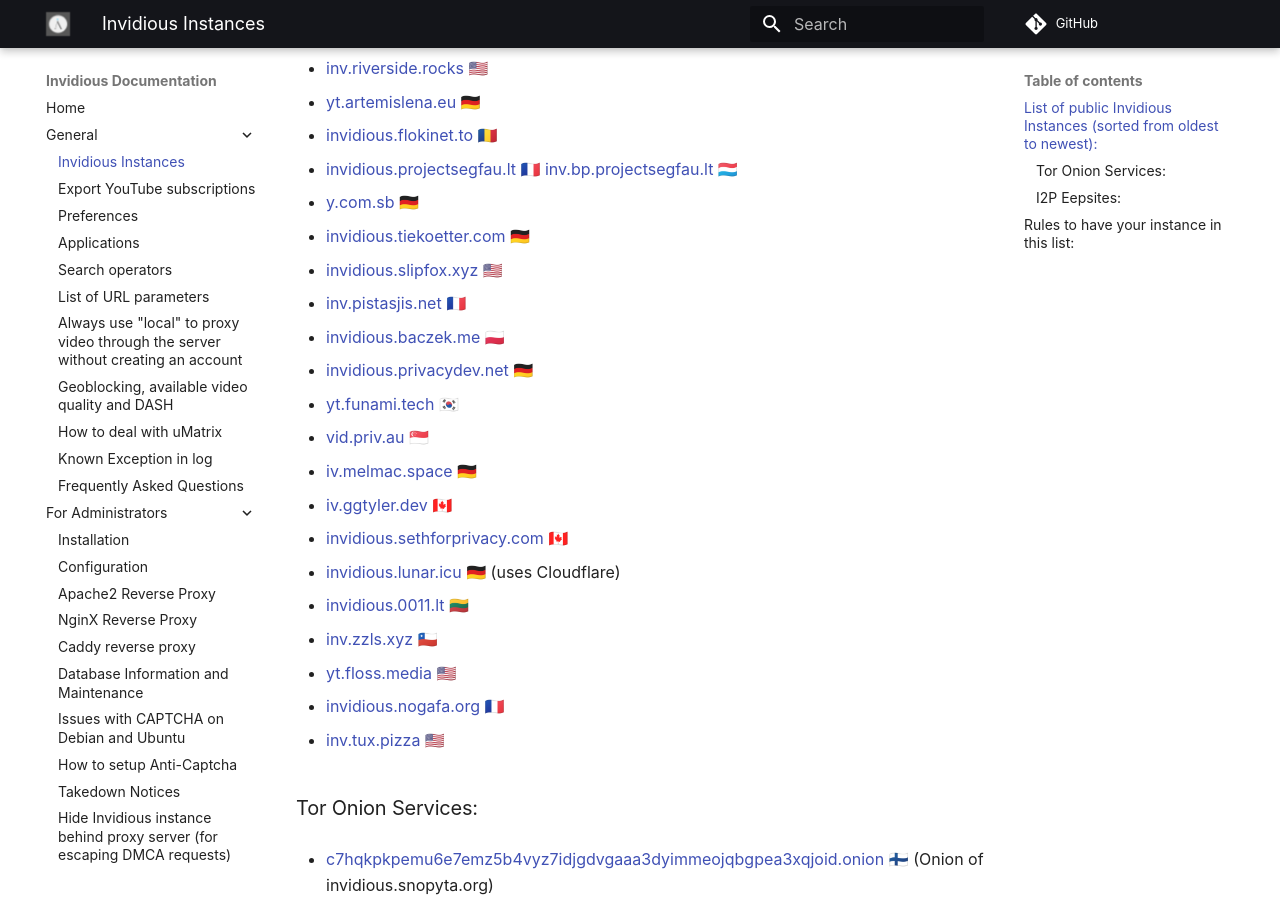
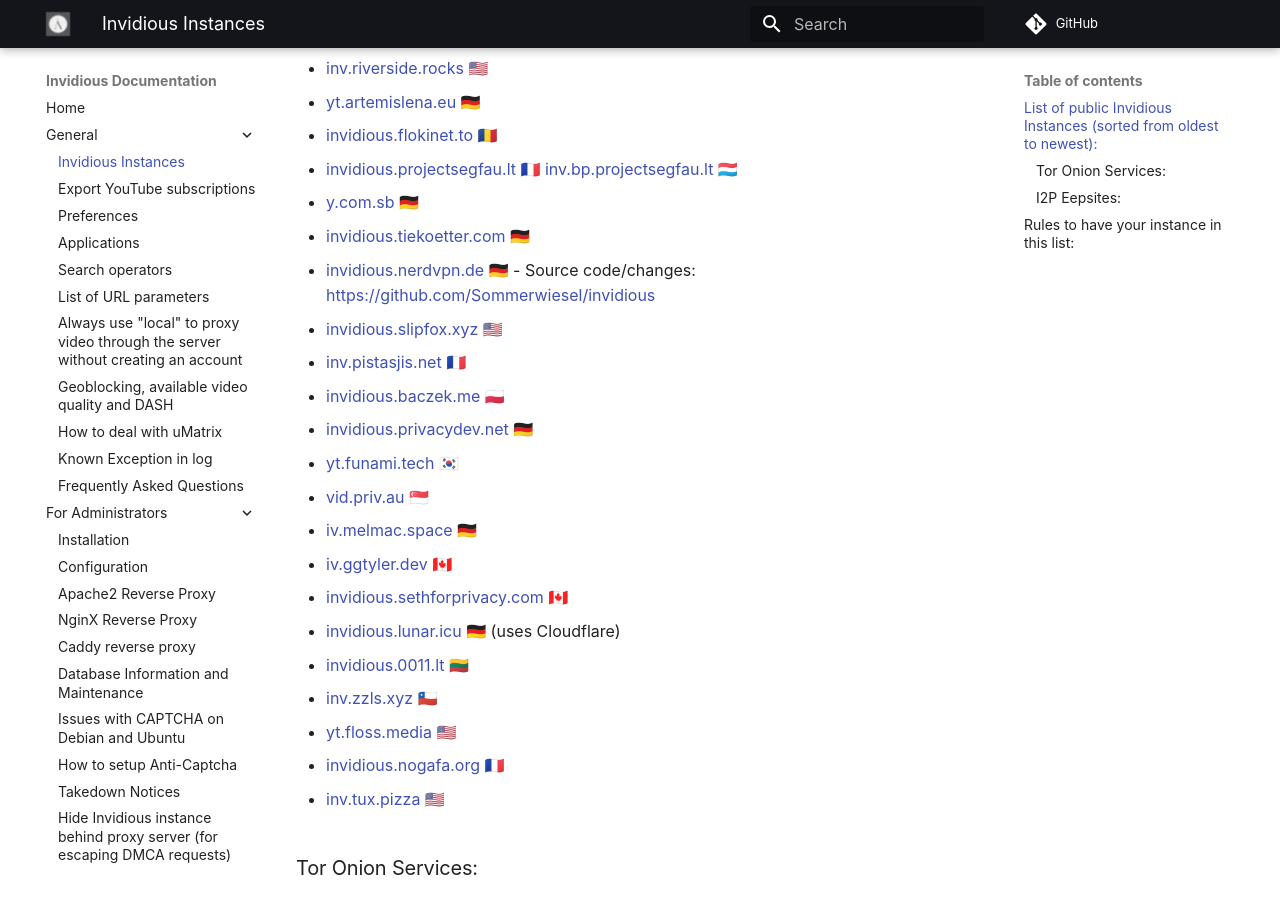
Before and after one commit to iv-org/documentation, an MkDocs documentation site: the page built from docs/instances.md, in a window 1280 px wide and 900 px high, scrolled down 558 px. Built offline with MkDocs 1.6.1 and Material for MkDocs 9.7.7, drawn with Linux system fonts in a browser that asks for light colours; comment, search, counter and statistics services are not loaded; grey boxes are pictures that could not be loaded.

Commit message:
Add back invidious.nerdvpn.de

```diff
--- a/docs/instances.md
+++ b/docs/instances.md
@@ -27,6 +27,8 @@
 * [y.com.sb](https://y.com.sb) 🇩🇪
 
 * [invidious.tiekoetter.com](https://invidious.tiekoetter.com) 🇩🇪
+
+* [invidious.nerdvpn.de](https://invidious.nerdvpn.de) 🇩🇪 - Source code/changes: https://github.com/Sommerwiesel/invidious
 
 * [invidious.slipfox.xyz](https://invidious.slipfox.xyz) 🇺🇸
 
```
